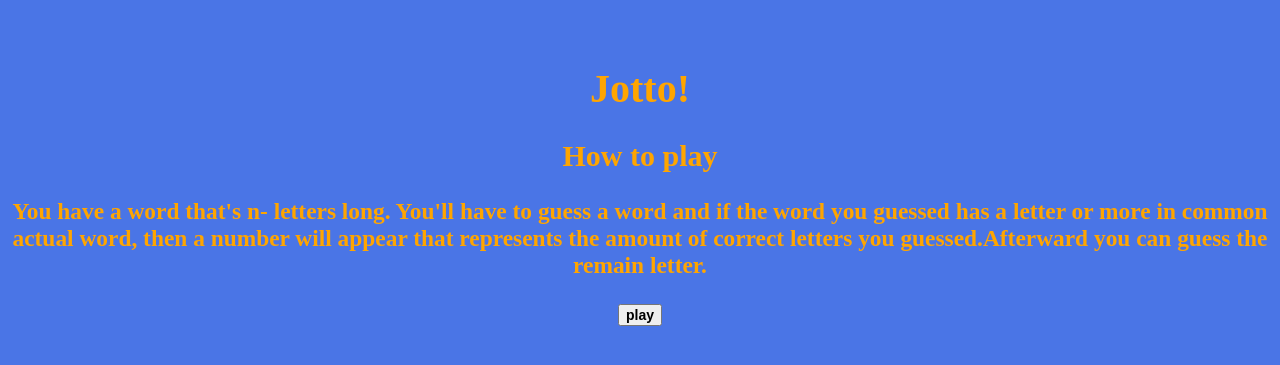
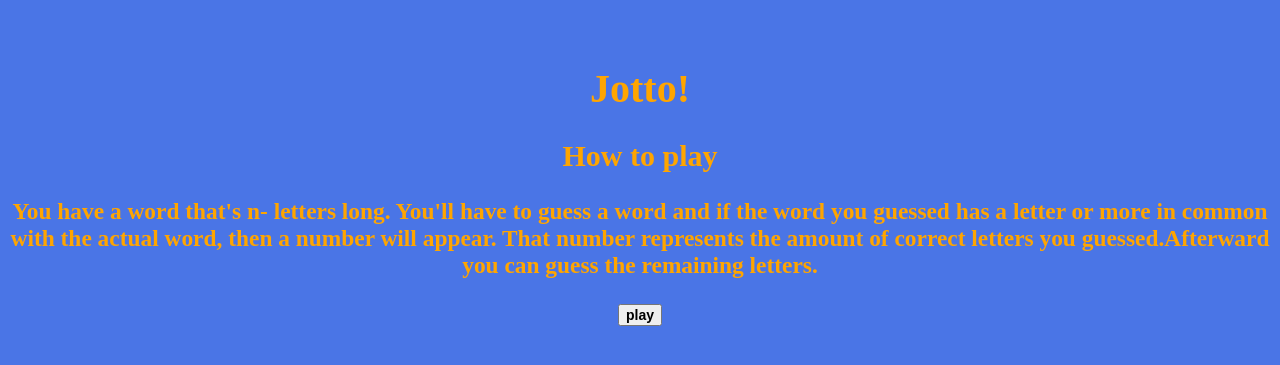
Before and after one commit to ara-menji/Jotto, a Python web app: template templates/index_hasna.html in a window 1280 px wide. Shown: the top 365 px of the page. Run offline with Jinja, Linux system fonts and the light colour scheme; the template is opened without the code that fills it, so the values that code supplies are empty.

Commit message:
correction on play direction

```diff
--- a/templates/index_hasna.html
+++ b/templates/index_hasna.html
@@ -9,8 +9,8 @@
      <div>
      <h2>How to play</h2>
     <h3> You have a word that's n- letters long. You'll have to guess a word
-        and if the word you guessed has a letter or more in common actual word, then a
-         number will appear that represents the amount of correct letters
-        you guessed.Afterward you can guess the remain letter.</h3>
+        and if the word you guessed has a letter or more in common with the actual word, then a
+         number will appear. That number represents the amount of correct letters
+        you guessed.Afterward you can guess the remaining letters.</h3>
     <button type="button" style="font: bold 14px Arial;">play</button>
   </body>
```
